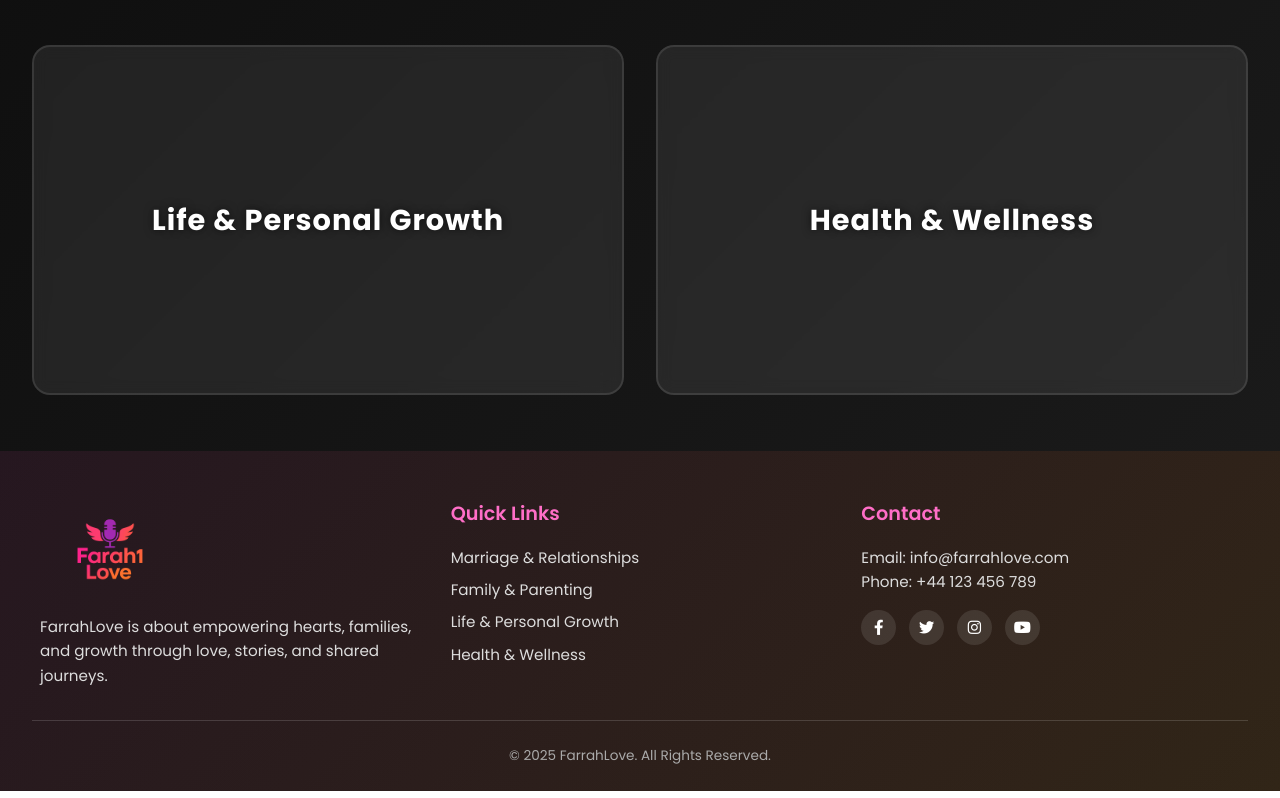
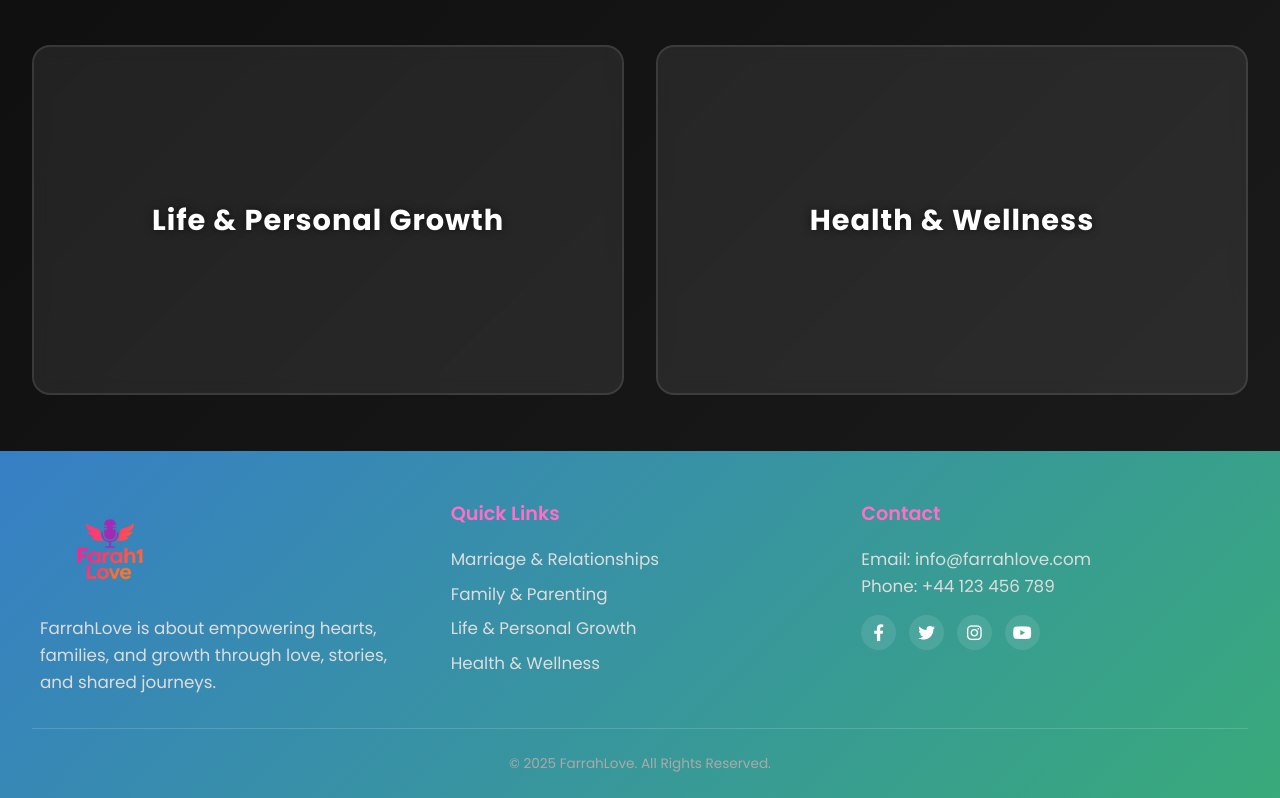
Before and after one commit to Quasi-Quarks/Love-s-Podcast, a plain HTML site: page index.html in a window 1280 px wide. Shown: the part 1769-2567 px from the top of the page. Drawn offline with Linux system fonts and the light colour scheme.

Commit message:
v32 08:50

```diff
--- a/styles3index.css
+++ b/styles3index.css
@@ -352,10 +352,9 @@ a { color: white; }
   }
 
   .logotxt {
-    display: flex
-;
+    display: flex;
     justify-content: space-around;
-    width: 85%;
+    width: 63%;
 }
 }
 
@@ -522,7 +521,7 @@ a { color: white; }
    Footer Styles
 ===================== */
 .footer {
-  background: linear-gradient(135deg, #0d0d0d, #1a1a1a);
+  background: linear-gradient(135deg, #2081c5, #22ad88);
   color: #fff;
   padding: 3rem 2rem 1.5rem;
   position: relative;
@@ -562,7 +561,7 @@ a { color: white; }
 .footer-section p,
 .footer-section li,
 .footer-section a {
-  font-size: 0.95rem;
+  font-size: 1.05rem;
   color: #ddd;
   text-decoration: none;
   line-height: 1.6;
```
